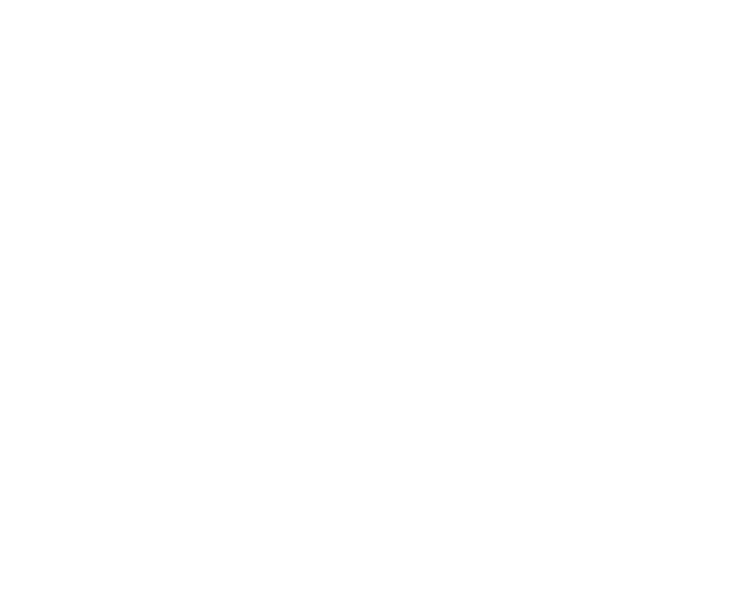
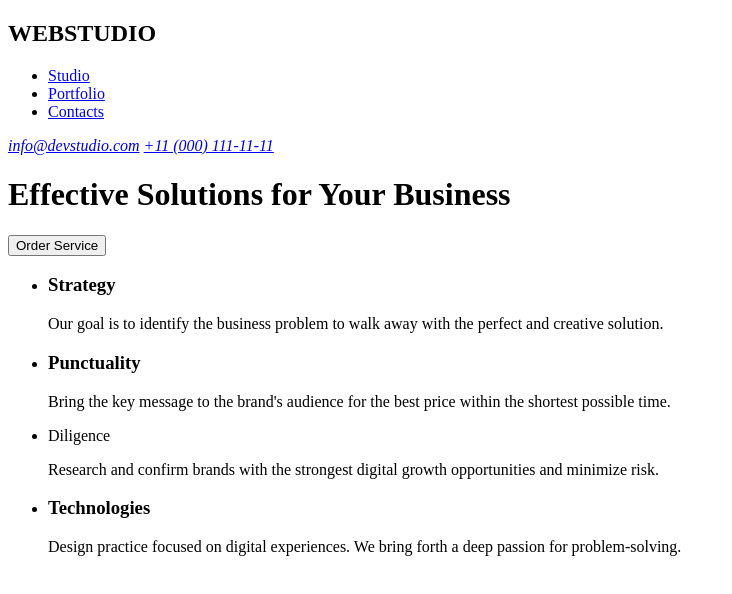
Before and after one commit to KaterynaBlinova-1995/goit-markup-hw-01, a plain HTML site: page index.html in a window 1280 px wide. Shown: the whole page, without its empty margins (0-732 px from the left). Drawn offline with Linux system fonts and the light colour scheme.

Commit message:
changes in index.html

```diff
--- a/index.html
+++ b/index.html
@@ -3,7 +3,47 @@
   <head>
     <meta charset="UTF-8" />
     <meta name="viewport" content="width=device-width, initial-scale=1.0" />
-    <title>Document</title>
+    <title>Homework 1</title>
   </head>
-  <body></body>
+  <body>
+<header>
+  <h2>WEBSTUDIO</h2>
+  <nav>
+    <ul>
+      <li><a href="#">Studio</a></li>
+      <li><a href="#">Portfolio</a></li>
+      <li><a href="#">Contacts</a></li>
+    </ul>
+  </nav>
+  <address>
+    <a href="info@devstudio.com">info@devstudio.com</a>
+    <a href="+11 (000) 111-11-11">+11 (000) 111-11-11</a>
+  </address>
+</header>
+<main>
+<h1>Effective Solutions for Your Business</h1>
+<button type="button">Order Service</button>
+<section>
+  <ul>
+    <li>
+      <h3>Strategy</h3>
+      <p>Our goal is to identify the business
+        problem to walk away with the perfect and creative solution.</p>
+      </li>
+      <li>
+        <h3>Punctuality</h3>
+        <p>Bring the key message to the brand's audience for the best price within the shortest possible time.</p>
+      </li>
+    <li>
+    </h3>Diligence</h3>
+    <p>Research and confirm brands with the strongest digital growth opportunities and minimize risk.</p>
+  </li>
+      <li>
+        <h3>Technologies</h3>
+        <p>Design practice focused on digital experiences. We bring forth a deep passion for problem-solving.</p>
+      </li>
+    </ul>
+</section>
+
+  </body>
 </html>
```
